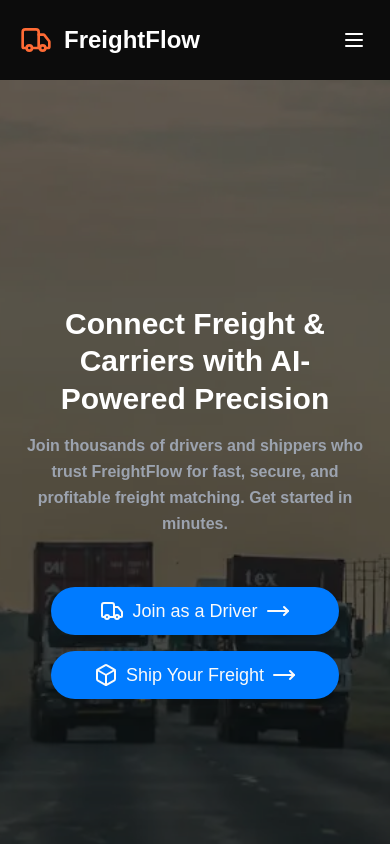
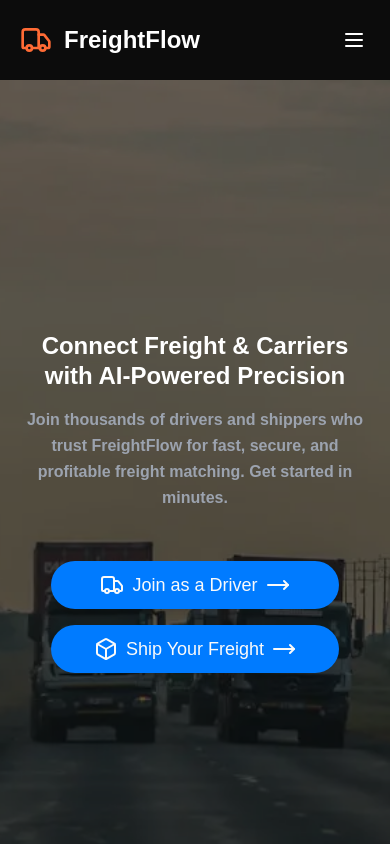
Before and after one commit to Ahsanmehar/freight-flow, a React (Vite) app: page / in a window 390 px wide. Shown: the top 844 px of the page. Built offline with nearby package versions, Linux system fonts and the light colour scheme.

Commit message:
icon change

```diff
--- a/src/components/SectionTitle.jsx
+++ b/src/components/SectionTitle.jsx
@@ -1,30 +1,28 @@
-import { Building2 } from 'lucide-react';
+import { Building2 } from "lucide-react";
 
 const SectionTitle = ({
   title,
   paragraph,
   width = "570px",
   center,
-  mb = "100px",
+  mb = "80px",
   showIcon = false,
 }) => {
   return (
-    <>
     <div
       className={`w-full ${center ? "mx-auto text-center" : ""}`}
       style={{ maxWidth: width, marginBottom: mb }}
     >
       <div className="flex items-center justify-center gap-3 mb-4">
-          {showIcon && <Building2 className="w-10 h-10 text-primary " />}
-          <h2 className="text-3xl font-bold leading-tight! text-black text-white sm:text-4xl md:text-[45px]">
+        {showIcon && <Building2 className="w-9 h-9 text-white" />}
+        <h2 className="text-2xl font-bold leading-tight text-white sm:text-4xl md:text-[45px]">
           {title}
         </h2>
       </div>
-        <p className="text-base leading-relaxed! text-text2 md:text-lg">
+      <p className="text-base leading-relaxed text-text2 md:text-lg">
         {paragraph}
       </p>
     </div>
-    </>
   );
 };
 
```
Lines whose indentation alone changed are shown as unchanged.
